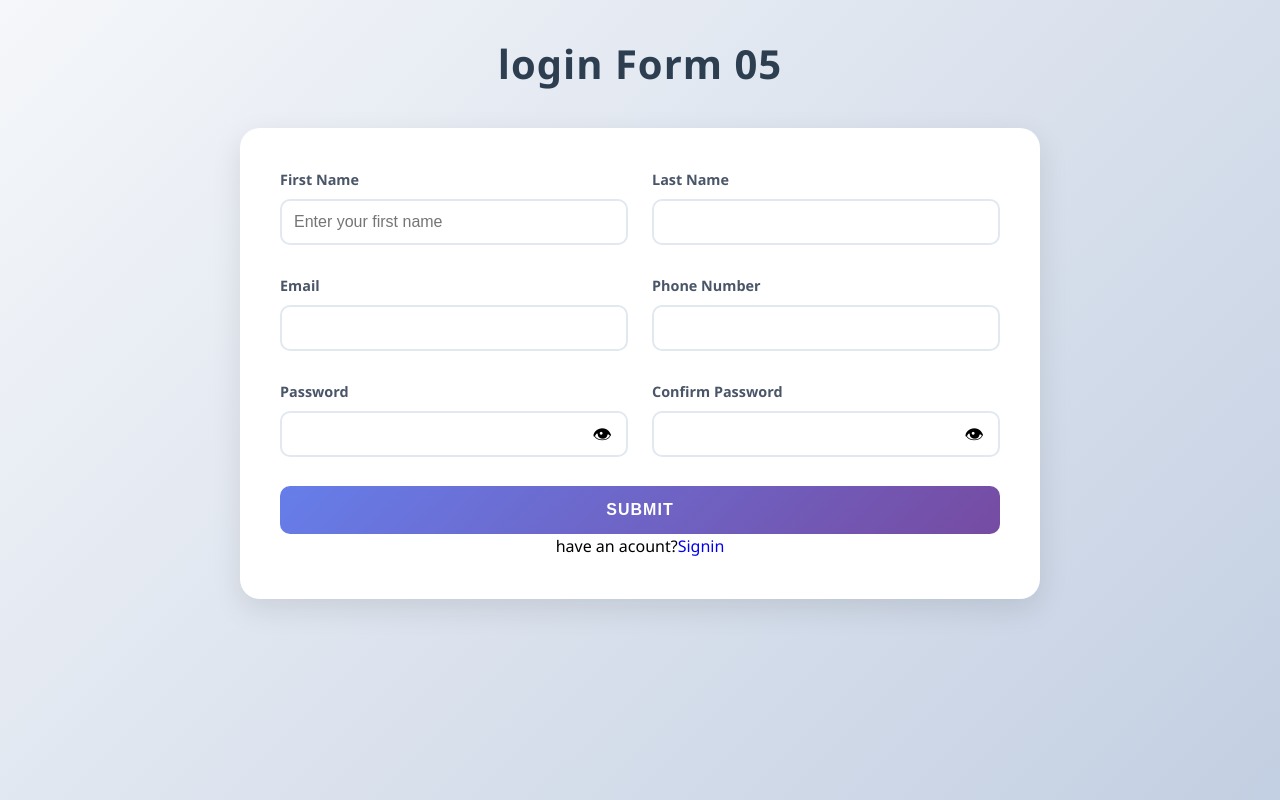
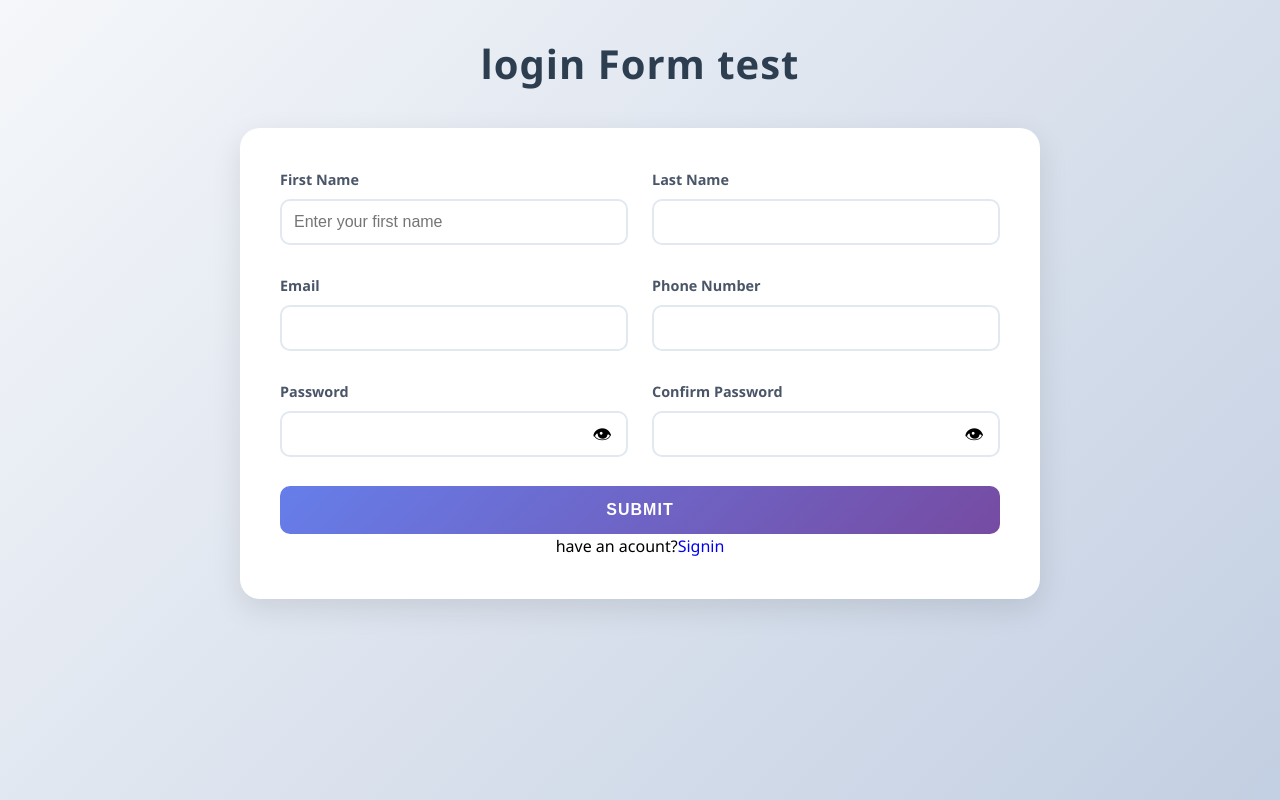
Before and after one commit to ate125/log_inform, a plain HTML site: page index.html in a window 1280 px wide. Drawn offline with Linux system fonts and the light colour scheme.

Commit message:
second commit

```diff
--- a/index.html
+++ b/index.html
@@ -7,7 +7,7 @@
     <link rel="stylesheet" href="style.css" />
   </head>
   <body>
-    <h2>login Form 05</h2>
+    <h2>login Form test</h2>
     <form id="signupForm" novalidate action="log.php" method="post">
       <div class="name">
         <div class="form-group">
```
